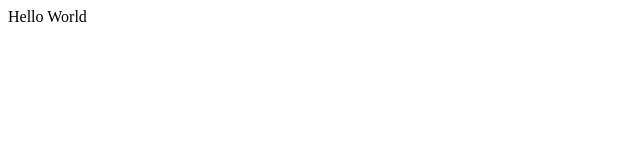
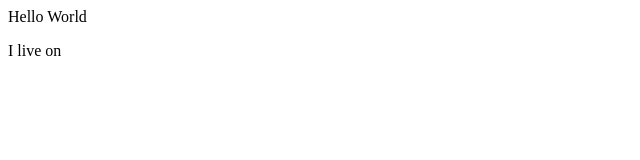
Before and after one commit to whtschohl/Resources, a plain HTML site: page index.html in a window 1280 px wide. Shown: the full height of the page, 0-640 px from the left. Drawn offline with Linux system fonts and the light colour scheme.

Commit message:
add and commit modified file

```diff
--- a/index.html
+++ b/index.html
@@ -1 +1,2 @@
 <div>Hello World</div>
+<p>I live on</p>
```
